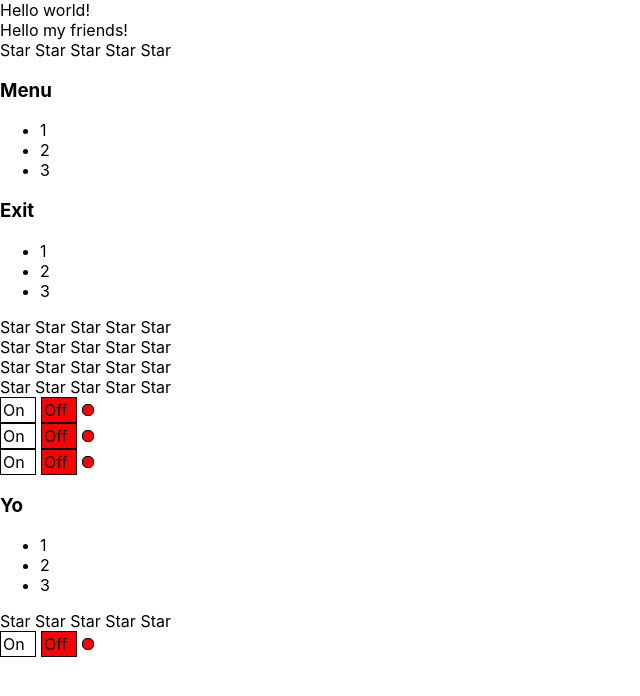
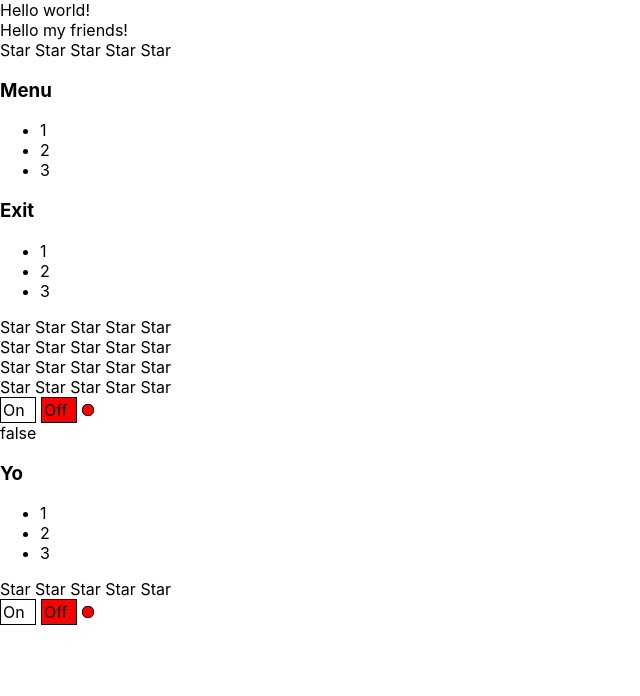
Before and after one commit to Anton-Martynenko/React-prosto, a React (Create React App) app: page / in a window 1280 px wide. Shown: the top 696 px of the page, without its empty margins (0-640 px from the left). Built offline with nearby package versions, Linux system fonts and the light colour scheme.

Commit message:
prosto 09

```diff
--- a/src/App.tsx
+++ b/src/App.tsx
@@ -23,18 +23,20 @@ function App() {
             <PageTitle title={"Hello world!"}/>
             <PageTitle title={"Hello my friends!"}/>
             <Rating value={ratingValue} onClick={setRatingValue}/>
-            <Accordion titleValue={"Menu"} collapsed={accordionCollapsed} onChange={() => {setAccordionCollapsed(!accordionCollapsed)}}/>
-            <Accordion titleValue={"Exit"} collapsed={accordionCollapsed} onChange={() => {setAccordionCollapsed(!accordionCollapsed)}}/>
+            <Accordion titleValue={"Menu"} collapsed={accordionCollapsed} onChange={() => {
+                setAccordionCollapsed(!accordionCollapsed)
+            }}/>
+            <Accordion titleValue={"Exit"} collapsed={accordionCollapsed} onChange={() => {
+                setAccordionCollapsed(!accordionCollapsed)
+            }}/>
             <Rating value={ratingValue} onClick={setRatingValue}/>
             <Rating value={ratingValue} onClick={setRatingValue}/>
             <Rating value={ratingValue} onClick={setRatingValue}/>
             <Rating value={ratingValue} onClick={setRatingValue}/>
-            <UncontrolledOnOff/>
-            <UncontrolledOnOff/>
-            <UncontrolledOnOff/>
+            <UncontrolledOnOff onChange={setActive}/> {active.toString()}
             <UncontrolledAccordion titleValue={"Yo"}/>
             <UncontrolledRating/>
-            <OnOff onChange={() => {setActive(!active)}} on={active}/>
+            <OnOff onChange={setActive} on={active}/>
         </div>
     );
 }
--- a/src/components/OnOff/OnOff.tsx
+++ b/src/components/OnOff/OnOff.tsx
@@ -3,7 +3,7 @@ import React, {useState} from "react";
 
 type PropsType = {
     on: boolean
-    onChange: () => void
+    onChange: (on: boolean) => void
 }
 
 function UncontrolledOnOff(props: PropsType) {
@@ -37,8 +37,8 @@ function UncontrolledOnOff(props: PropsType) {
     };
     return (
         <div>
-            <div style={onStyle} onClick={props.onChange}>On</div>
-            <div style={offStyle} onClick={props.onChange}>Off</div>
+            <div style={onStyle} onClick={() => {props.onChange(true)}}>On</div>
+            <div style={offStyle} onClick={() => {props.onChange(false)}}>Off</div>
             <div style={indicatorStyle}></div>
         </div>
     )
--- a/src/components/OnOff/UncontrolledOnOff.tsx
+++ b/src/components/OnOff/UncontrolledOnOff.tsx
@@ -2,7 +2,7 @@ import React, {useState} from "react";
 
 
 type PropsType = {
-    //on: boolean
+    onChange: (on: boolean) => void
 }
 
 function UncontrolledOnOff(props: PropsType) {
@@ -34,10 +34,16 @@ function UncontrolledOnOff(props: PropsType) {
         display: 'inline-block',
         backgroundColor: on ? 'green' : 'red'
     };
+    const onClicked = () => {
+        setOn(true); props.onChange(true)
+    }
+    const offClicked = () => {
+        setOn(false); props.onChange(false)
+    }
     return (
         <div>
-            <div style={onStyle} onClick={() => {setOn(true)}}>On</div>
-            <div style={offStyle} onClick={() => {setOn(false)}}>Off</div>
+            <div style={onStyle} onClick={onClicked}>On</div>
+            <div style={offStyle} onClick={offClicked}>Off</div>
             <div style={indicatorStyle}></div>
         </div>
     )
```
